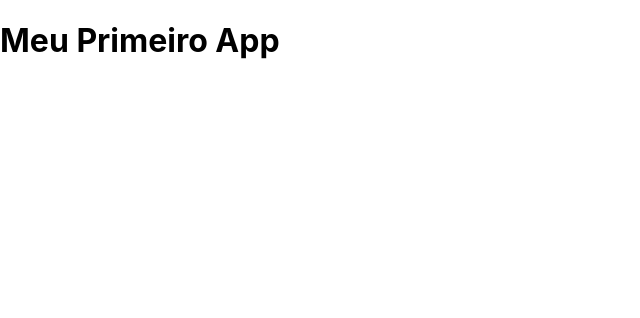
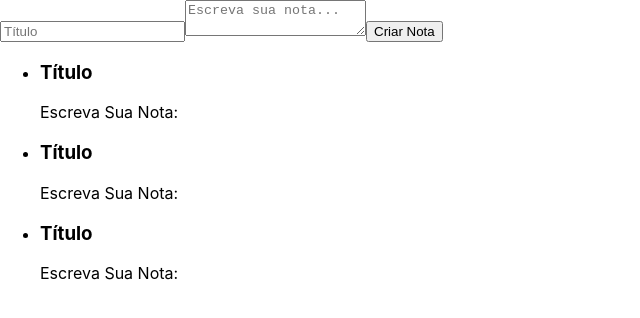
Before and after one commit to diorodro/introducao-react, a React (Create React App) app: page / in a window 1280 px wide. Shown: the top 318 px of the page, without its empty margins (0-640 px from the left). Built offline with nearby package versions, Linux system fonts and the light colour scheme.

Commit message:
Construindo Primeiro Componente

```diff
--- a/src/App.js
+++ b/src/App.js
@@ -1,8 +1,16 @@
 import React from 'react';
+import {ListaDeNotas} from './components/ListaDeNotas'
 
 function App() {
-    return ( <
-        h1 > Meu Primeiro App < /h1>
+    return (
+        <div>
+            <form>
+                <input type="text" placeholder="Título" />
+                <textarea placeholder="Escreva sua nota..." />
+                <button> Criar Nota </button>
+            </form>
+            <ListaDeNotas/>
+        </div>
     );
 }
 
--- /dev/null
+++ b/src/components/ListaDeNotas.jsx
@@ -0,0 +1,34 @@
+import React, { Component } from 'react';
+
+export class ListaDeNotas extends Component {
+    render() {
+        return (
+            <ul>
+                <li>
+                    <section>
+                        <header>
+                            <h3>Título</h3>
+                        </header>
+                        <p>Escreva Sua Nota:</p>
+                    </section>
+                </li>
+                <li>
+                    <section>
+                        <header>
+                            <h3>Título</h3>
+                        </header>
+                        <p>Escreva Sua Nota:</p>
+                    </section>
+                </li>
+                <li>
+                    <section>
+                        <header>
+                            <h3>Título</h3>
+                        </header>
+                        <p>Escreva Sua Nota:</p>
+                    </section>
+                </li>
+            </ul>
+        );
+    }
+}
```
